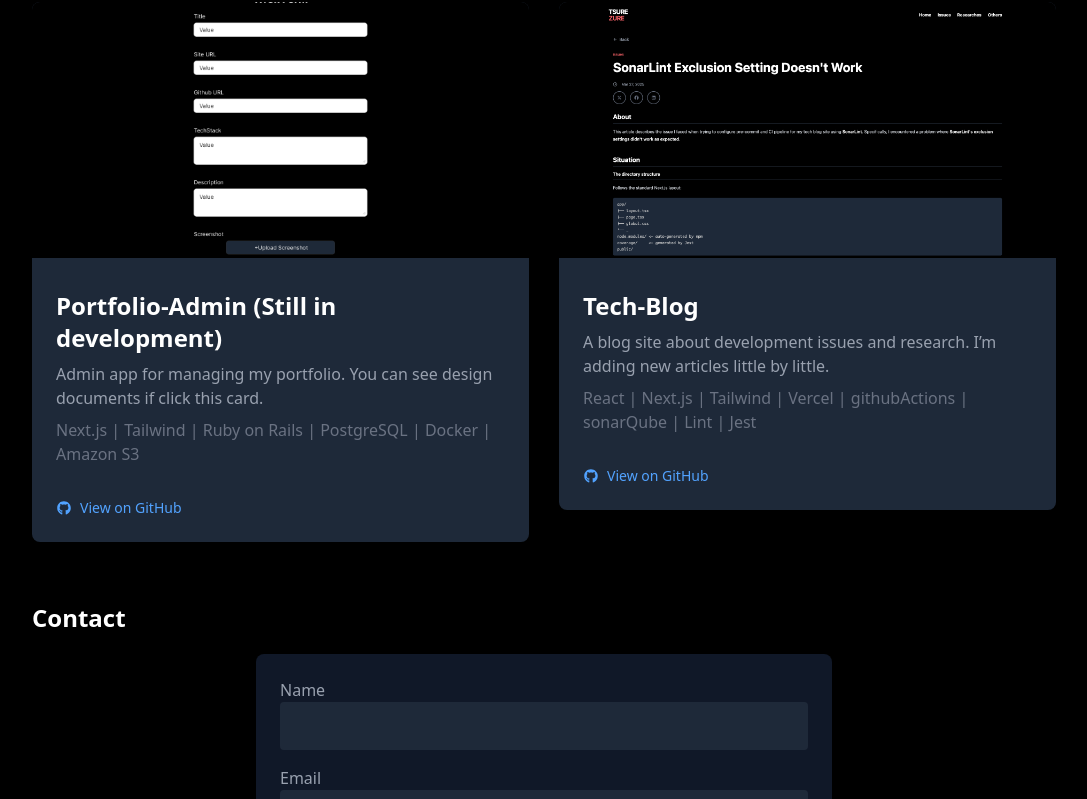
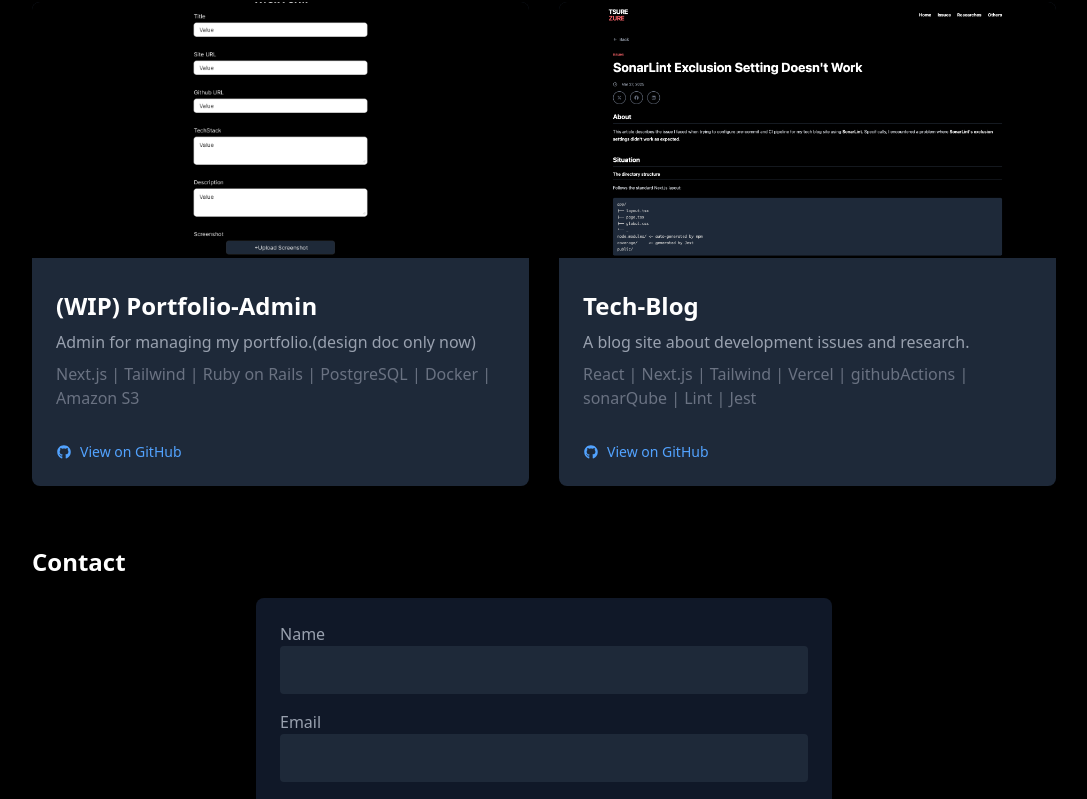
Before and after one commit to King812-rgb/portfolio, a Next.js app: page / in a window 1280 px wide. Shown: the part 1674-2473 px from the top of the page, without its empty margins (96-1183 px from the left). Built offline with nearby package versions, Linux system fonts and the light colour scheme.

Commit message:
fix work content due to layout disorder

```diff
--- a/app/components/Works.tsx
+++ b/app/components/Works.tsx
@@ -22,8 +22,8 @@ export const Works = () => {
       >
         <SwiperSlide>
           <WorkCard
-            title="Portfolio-Admin (Still in development)"
-            description="Admin app for managing my portfolio. You can see design documents if click this card."
+            title="(WIP) Portfolio-Admin"
+            description="Admin for managing my portfolio.(design doc only now)"
             siteLink="https://wakeful-beak-b44.notion.site/Admin-PJ-1c4031c4b209804c8fbee3148668aa02"
             githubLink="https://github.com/King812-rgb/PortfolioAdmin-BackEnd-"
             techStackList={[
@@ -39,7 +39,7 @@ export const Works = () => {
         <SwiperSlide>
           <WorkCard
             title="Tech-Blog"
-            description="A blog site about development issues and research. I’m adding new articles little by little."
+            description="A blog site about development issues and research."
             siteLink="https://tech-blog-five-lac.vercel.app/"
             githubLink="https://github.com/King812-rgb/tech-blog"
             techStackList={[
@@ -57,7 +57,7 @@ export const Works = () => {
         <SwiperSlide>
           <WorkCard
             title="Portfolio"
-            description="Highlight my projects, skills, and experiences. I’m trying to share from in progress here as much as possible."
+            description="Highlight my projects, skills, and experiences."
             siteLink="https://portfolio-masaki-naguras-projects.vercel.app/"
             githubLink="https://github.com/King812-rgb/portfolio"
             techStackList={[
```
Also changed, not shown: public/screenshots/(WIP) Portfolio-Admin.png (renamed from public/screenshots/Portfolio-Admin (Still in development).png).
